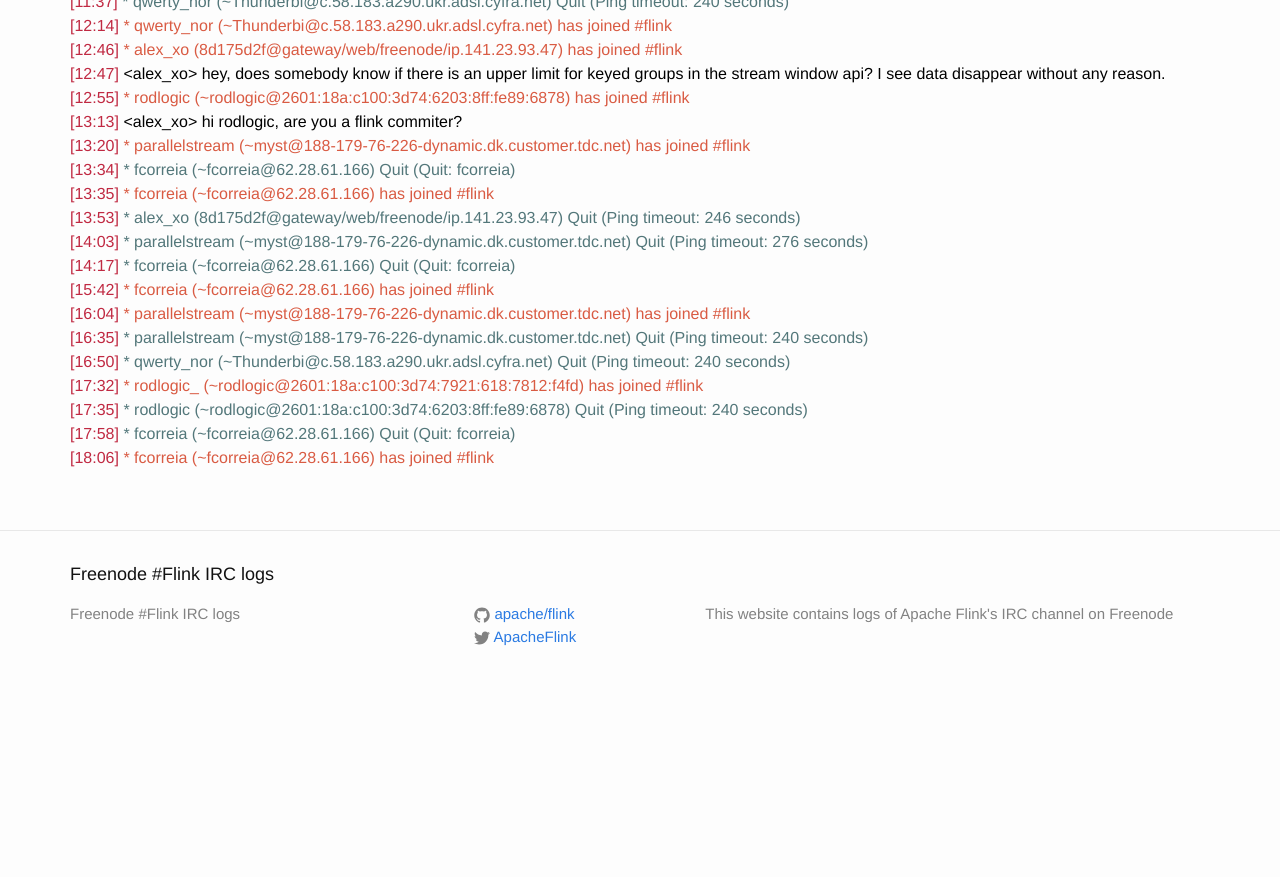
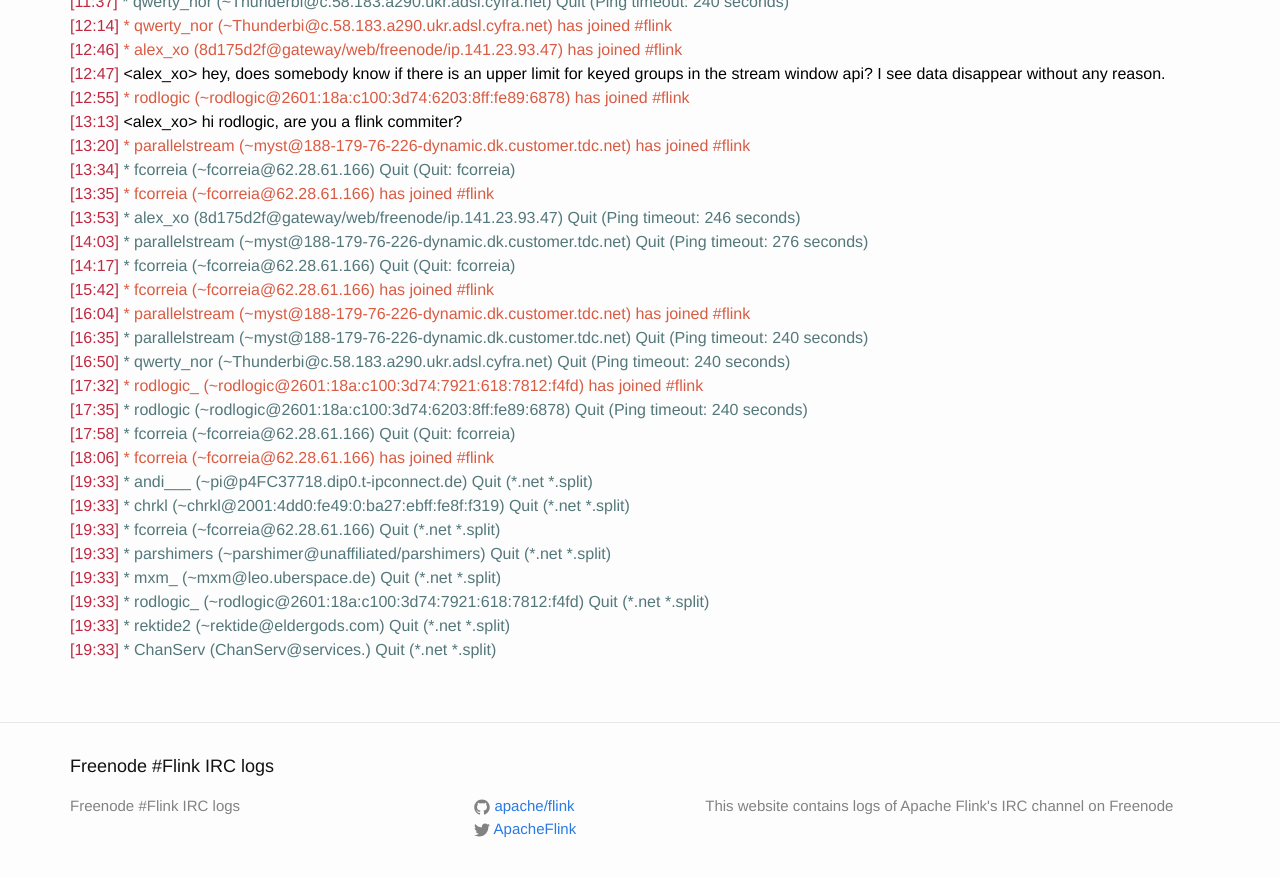
Before and after one commit to flink-irc-logs/flink-irc-logs.github.io, a Jekyll site: the page built from _posts/2015-11-26-logs.markdown, in a window 1280 px wide and 900 px high, scrolled down 1050 px. Shown: the top 877 px of the window. Built offline with Jekyll 4.4.1, drawn with Linux system fonts in a browser that asks for light colours; before the commit the page ends 1758 px from its top, so only the background shows below that.

Commit message:
Update of the logs on Thu Nov 26 20:25:06 CET 2015

```diff
--- a/_posts/2015-11-26-logs.markdown
+++ b/_posts/2015-11-26-logs.markdown
@@ -59,3 +59,11 @@
 <span class="irc-date">[17:35]</span> <span class="irc-navy">* rodlogic (~rodlogic@2601:18a:c100:3d74:6203:8ff:fe89:6878) Quit (Ping timeout: 240 seconds)</span><br />
 <span class="irc-date">[17:58]</span> <span class="irc-navy">* fcorreia (~fcorreia@62.28.61.166) Quit (Quit: fcorreia)</span><br />
 <span class="irc-date">[18:06]</span> <span class="irc-green">* fcorreia (~fcorreia@62.28.61.166) has joined #flink</span><br />
+<span class="irc-date">[19:33]</span> <span class="irc-navy">* andi___ (~pi@p4FC37718.dip0.t-ipconnect.de) Quit (*.net *.split)</span><br />
+<span class="irc-date">[19:33]</span> <span class="irc-navy">* chrkl (~chrkl@2001:4dd0:fe49:0:ba27:ebff:fe8f:f319) Quit (*.net *.split)</span><br />
+<span class="irc-date">[19:33]</span> <span class="irc-navy">* fcorreia (~fcorreia@62.28.61.166) Quit (*.net *.split)</span><br />
+<span class="irc-date">[19:33]</span> <span class="irc-navy">* parshimers (~parshimer@unaffiliated/parshimers) Quit (*.net *.split)</span><br />
+<span class="irc-date">[19:33]</span> <span class="irc-navy">* mxm_ (~mxm@leo.uberspace.de) Quit (*.net *.split)</span><br />
+<span class="irc-date">[19:33]</span> <span class="irc-navy">* rodlogic_ (~rodlogic@2601:18a:c100:3d74:7921:618:7812:f4fd) Quit (*.net *.split)</span><br />
+<span class="irc-date">[19:33]</span> <span class="irc-navy">* rektide2 (~rektide@eldergods.com) Quit (*.net *.split)</span><br />
+<span class="irc-date">[19:33]</span> <span class="irc-navy">* ChanServ (ChanServ@services.) Quit (*.net *.split)</span><br />
```
